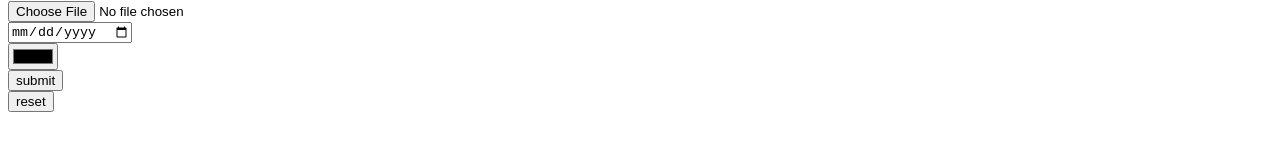
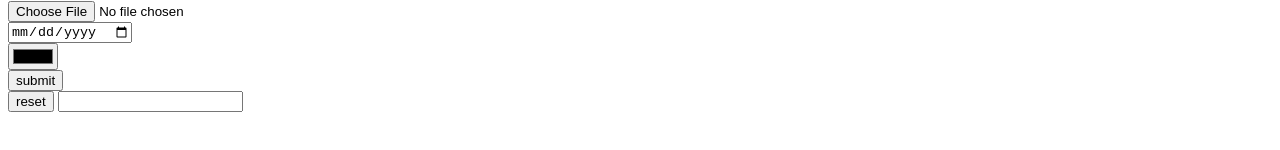
Before and after one commit to SivaKireetiDasari/blog, a plain HTML site: page three.html in a window 1280 px wide. Shown: the part 380-530 px from the top of the page. Drawn offline with Linux system fonts and the light colour scheme.

Commit message:
Update three.html

```diff
--- a/three.html
+++ b/three.html
@@ -50,6 +50,7 @@
             <input type="color"/><br/>
             <input type="button" value="submit"/><br/>
             <input type="button" value="reset"/>
+            <input type="buttin"
 
         </form>
 
```
